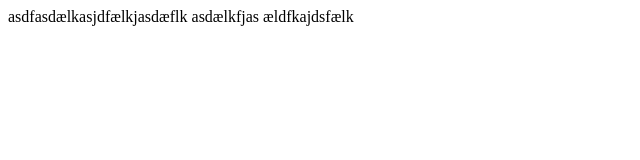
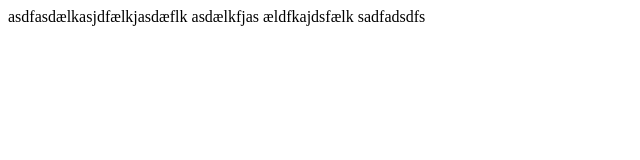
Before and after one commit to Dino1802/lobaek4life, a plain HTML site: page index.html in a window 1280 px wide. Shown: the full height of the page, 0-640 px from the left. Drawn offline with Linux system fonts and the light colour scheme.

Commit message:
Mere bavl

```diff
--- a/index.html
+++ b/index.html
@@ -7,5 +7,8 @@
 </head>
 <body>
     asdfasdælkasjdfælkjasdæflk asdælkfjas ældfkajdsfælk
+
+
+    sadfadsdfs
 </body>
 </html>
```
